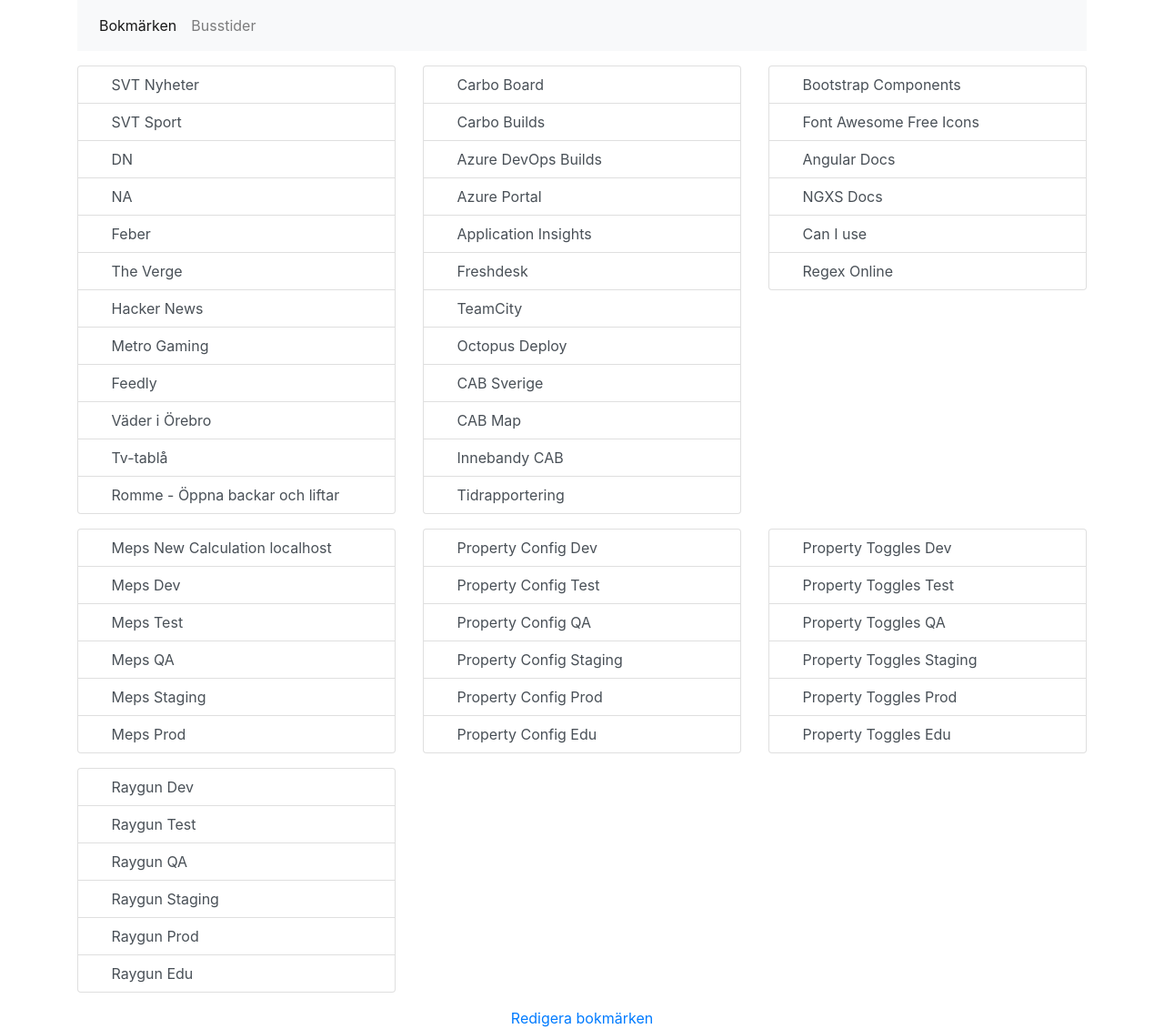
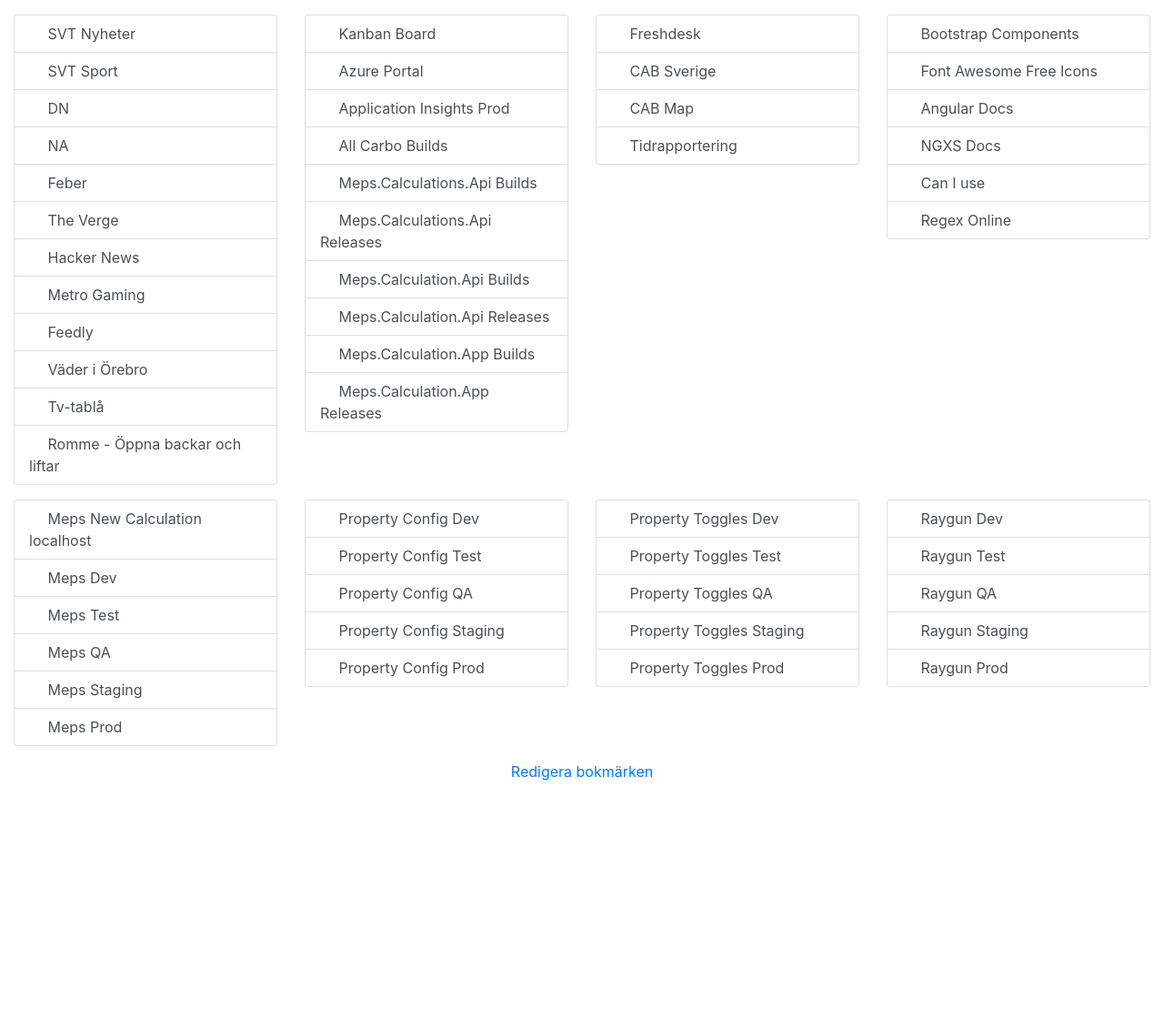
Before and after one commit to larsabrasha/bookmarks, a Jekyll site: the page built from index.html, in a window 1280 px wide. Shown: the whole page at 91% size. Built offline with Jekyll 4.4.1, drawn with Linux system fonts in a browser that asks for light colours; after the commit the page ends 900 px from its top, so only the background shows below that.

Commit message:
Updated bookmarks. Bus info removed.

```diff
--- a/_data/bookmarks.json
+++ b/_data/bookmarks.json
@@ -68,18 +68,8 @@
       {
         "items": [
           {
-            "title": "Carbo Board",
+            "title": "Kanban Board",
             "url": "https://dev.azure.com/cab-property/MEPS/_boards/board/t/Team%20Carbo/Backlog%20items?team=Team%20Carbo",
-            "favicon_domain": "dev.azure.com"
-          },
-          {
-            "title": "Carbo Builds",
-            "url": "https://dev.azure.com/cab-property/MEPS/_dashboards/dashboard/ae0cea2c-d5c1-4c0d-a44d-2ad6f8ea3ca3",
-            "favicon_domain": "dev.azure.com"
-          },
-          {
-            "title": "Azure DevOps Builds",
-            "url": "https://dev.azure.com/cab-property/MEPS/_build?path=%5C",
             "favicon_domain": "dev.azure.com"
           },
           {
@@ -88,24 +78,53 @@
             "favicon_domain": "azure.com"
           },
           {
-            "title": "Application Insights",
+            "title": "Application Insights Prod",
             "url": "https://portal.azure.com/?l=en.sv-se#@cab.se/resource/subscriptions/7cf1f32d-745c-4499-8baa-a5bb7cc400e7/resourceGroups/Property-Generic-Prod/providers/microsoft.insights/components/PropertyAppInsightsProd/logs",
             "favicon_domain": "azure.com"
           },
           {
+            "title": "All Carbo Builds",
+            "url": "https://dev.azure.com/cab-property/MEPS/_dashboards/dashboard/ae0cea2c-d5c1-4c0d-a44d-2ad6f8ea3ca3",
+            "favicon_domain": "dev.azure.com"
+          },
+          {
+            "title": "Meps.Calculations.Api Builds",
+            "url": "https://dev.azure.com/cab-property/MEPS/_build?definitionId=97&_a=summary",
+            "favicon_domain": "dev.azure.com"
+          },
+          {
+            "title": "Meps.Calculations.Api Releases",
+            "url": "https://dev.azure.com/cab-property/MEPS/_release?_a=releases&view=mine&definitionId=64",
+            "favicon_domain": "dev.azure.com"
+          },
+          {
+            "title": "Meps.Calculation.Api Builds",
+            "url": "https://dev.azure.com/cab-property/MEPS/_build?definitionId=95&_a=summary&view=runs",
+            "favicon_domain": "dev.azure.com"
+          },
+          {
+            "title": "Meps.Calculation.Api Releases",
+            "url": "https://dev.azure.com/cab-property/MEPS/_release?_a=releases&view=mine&definitionId=62",
+            "favicon_domain": "dev.azure.com"
+          },
+          {
+            "title": "Meps.Calculation.App Builds",
+            "url": "https://dev.azure.com/cab-property/MEPS/_build?definitionId=99&_a=summary",
+            "favicon_domain": "dev.azure.com"
+          },
+          {
+            "title": "Meps.Calculation.App Releases",
+            "url": "https://dev.azure.com/cab-property/MEPS/_release?_a=releases&view=mine&definitionId=73",
+            "favicon_domain": "dev.azure.com"
+          }
+        ]
+      },
+      {
+        "items": [
+          {
             "title": "Freshdesk",
             "url": "https://cabgroup.freshdesk.com/a/tickets/filters/211653",
             "favicon_domain": "freshdesk.com"
-          },
-          {
-            "title": "TeamCity",
-            "url": "http://teamcity/overview.html",
-            "favicon_domain": "jetbrains.com"
-          },
-          {
-            "title": "Octopus Deploy",
-            "url": "http://tfsdeploy01/app#/",
-            "favicon_domain": "octopus.com"
           },
           {
             "title": "CAB Sverige",
@@ -116,11 +135,6 @@
             "title": "CAB Map",
             "url": "https://cabmap.azurewebsites.net/",
             "favicon_domain": "cabmap.azurewebsites.net"
-          },
-          {
-            "title": "Innebandy CAB",
-            "url": "http://www.bokat.se/eventInfoOpen.jsp?eventId=51349155448476",
-            "favicon_domain": "bokat.se"
           },
           {
             "title": "Tidrapportering",
@@ -223,11 +237,6 @@
             "title": "Property Config Prod",
             "url": "https://propertyconfigwebprod.azurewebsites.net/",
             "favicon_domain": "meps.net"
-          },
-          {
-            "title": "Property Config Edu",
-            "url": "https://propertyconfigwebedu.azurewebsites.net/",
-            "favicon_domain": "meps.net"
           }
         ]
       },
@@ -256,11 +265,6 @@
           {
             "title": "Property Toggles Prod",
             "url": "https://propertytoggleswebprod.azurewebsites.net/",
-            "favicon_domain": "meps.net"
-          },
-          {
-            "title": "Property Toggles Edu",
-            "url": "https://propertytoggleswebedu.azurewebsites.net/",
             "favicon_domain": "meps.net"
           }
         ]
@@ -291,11 +295,6 @@
             "title": "Raygun Prod",
             "url": "https://app.raygun.com/crashreporting/f9bd0u",
             "favicon_domain": "app.raygun.com"
-          },
-          {
-            "title": "Raygun Edu",
-            "url": "https://app.raygun.com/crashreporting/fr37wn",
-            "favicon_domain": "app.raygun.com"
           }
         ]
       }
--- a/_includes/navigation.html
+++ /dev/null
@@ -1,12 +0,0 @@
-<nav class="navbar navbar-expand navbar-light bg-light">
-  <div>
-    <ul class="navbar-nav mr-auto">
-      <li class="nav-item {% if page.url == '/' %} active {% endif %}">
-        <a class="nav-link" href="{{ site.baseurl }}/index.html">Bokmärken</a>
-      </li>
-      <li class="nav-item {% if page.url == '/bus.html' %} active {% endif %}">
-        <a class="nav-link" href="{{ site.baseurl }}/bus.html">Busstider</a>
-      </li>
-    </ul>
-  </div>
-</nav>
--- a/_layouts/default.html
+++ b/_layouts/default.html
@@ -19,8 +19,7 @@
     <title>{{ page.title }}</title>
   </head>
   <body>
-    <div class="container">
-      {% include navigation.html %}
+    <div class="container-fluid">
       <div class="mt-3">{{ content }}</div>
     </div>
   </body>
--- a/index.html
+++ b/index.html
@@ -6,7 +6,7 @@
 {% for section in site.data.bookmarks %}
 <div class="row">
   {% for group in section.groups %}
-  <div class="col-12 col-md-6 col-lg-4">
+  <div class="col-12 col-md-4 col-lg-3">
     <div class="list-group mb-3">
       {% for item in group.items %}
       <a
```
Also changed, not shown: _data/bus.json (deleted, +0 -96 lines), bus.html (deleted, +0 -42 lines).
